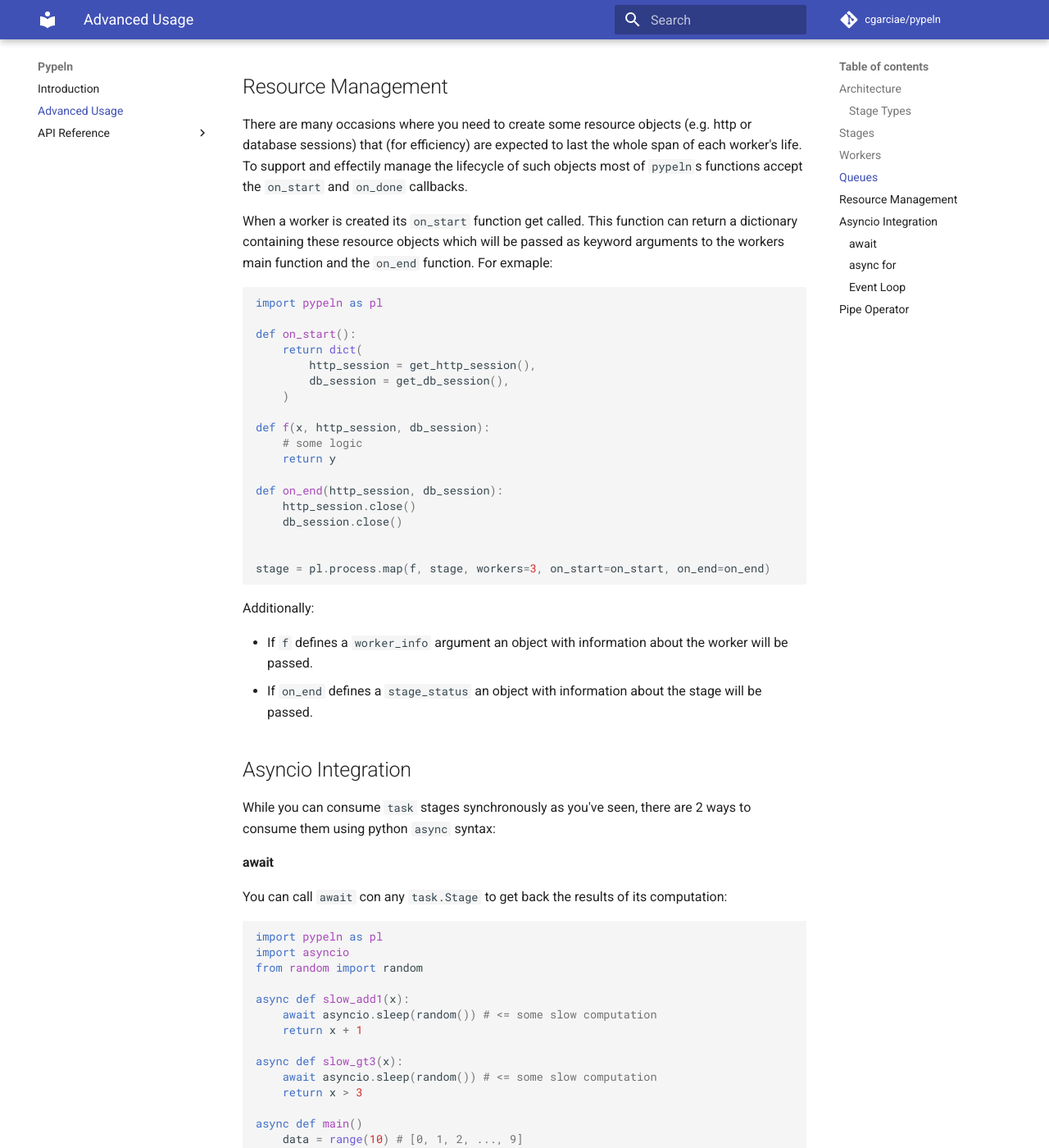
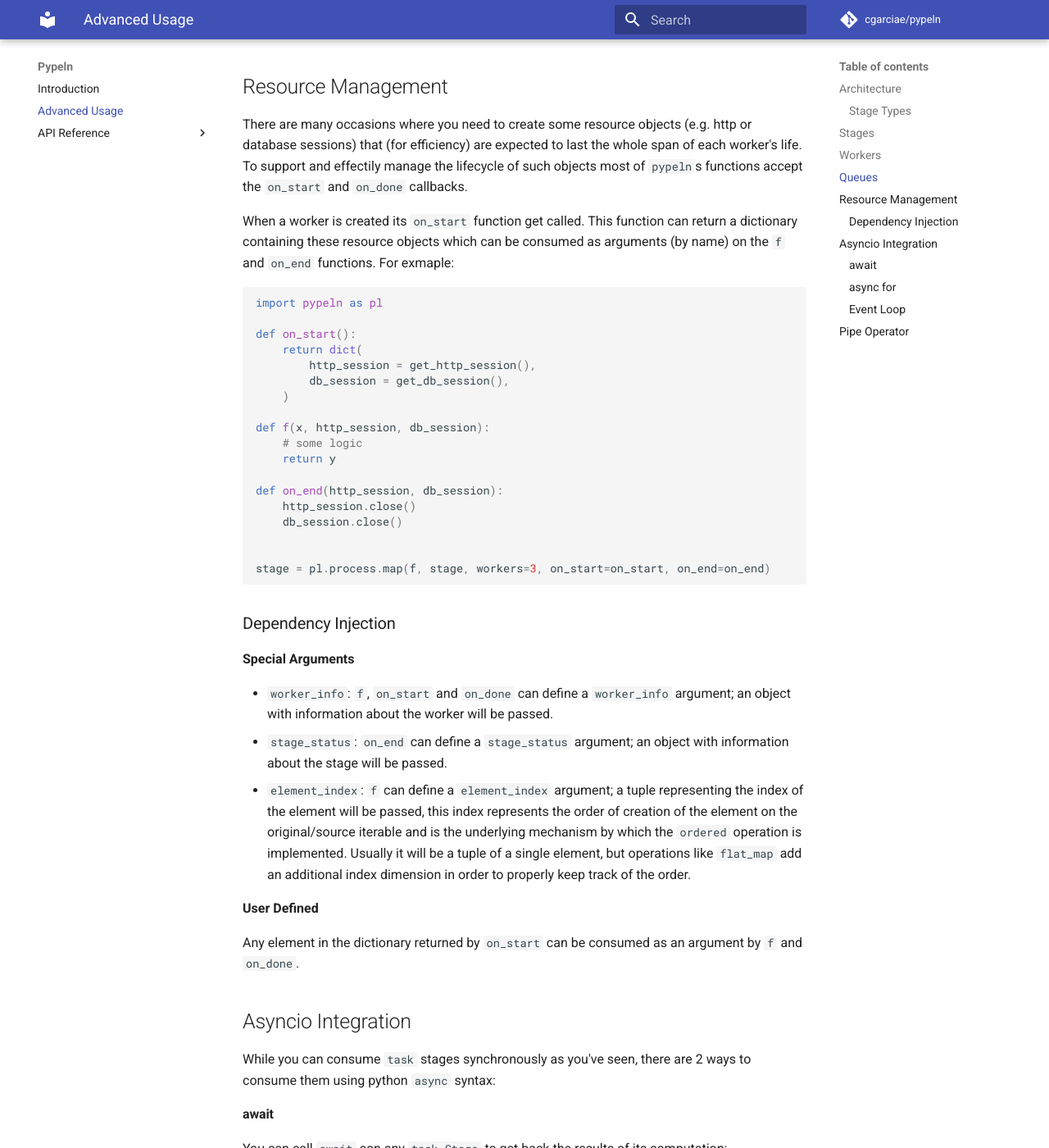
Before and after one commit to cgarciae/pypeln, an MkDocs documentation site: the page built from docs/advanced.md, in a window 1280 px wide and 1400 px high, scrolled down 3600 px. Shown: the whole window at 82% size. Built offline with MkDocs 1.6.1 and Material for MkDocs 9.7.7, drawn with Linux system fonts in a browser that asks for light colours; comment, search, counter and statistics services are not loaded.

Commit message:
improve docs about the dependency injection mechanism

````diff
--- a/docs/advanced.md
+++ b/docs/advanced.md
@@ -88,7 +88,7 @@ General guidelines:
 
 There are many occasions where you need to create some resource objects (e.g. http or database sessions) that (for efficiency) are expected to last the whole span of each worker's life. To support and effectily manage the lifecycle of such objects most of `pypeln`s functions accept the `on_start` and `on_done` callbacks.
 
-When a worker is created its `on_start` function get called. This function can return a dictionary containing these resource objects which will be passed as keyword arguments to the workers main function and the `on_end` function. For exmaple:
+When a worker is created its `on_start` function get called. This function can return a dictionary containing these resource objects which can be consumed as arguments (by name) on the `f` and `on_end` functions. For exmaple:
 
 ```python
 import pypeln as pl
@@ -111,10 +111,17 @@ def on_end(http_session, db_session):
 stage = pl.process.map(f, stage, workers=3, on_start=on_start, on_end=on_end)
 ```
 
-Additionally:
+### Dependency Injection
 
-* If `f` defines a `worker_info` argument an object with information about the worker will be passed.
-* If `on_end` defines a `stage_status` an object with information about the stage will be passed.
+**Special Arguments**
+
+* `worker_info`: `f`, `on_start` and `on_done` can define a `worker_info` argument; an object with information about the worker will be passed.
+* `stage_status`: `on_end` can define a `stage_status` argument; an object with information about the stage will be passed.
+* `element_index`: `f` can define a `element_index` argument; a tuple representing the index of the element will be passed, this index represents the order of creation of the element on the original/source iterable and is the underlying mechanism by which the `ordered` operation is implemented. Usually it will be a tuple of a single element, but operations like `flat_map` add an additional index dimension in order to properly keep track of the order.
+
+**User Defined**
+
+Any element in the dictionary returned by `on_start` can be consumed as an argument by `f` and `on_done`.
 
 ## Asyncio Integration
 
````
Also changed, not shown: 4 other files.
